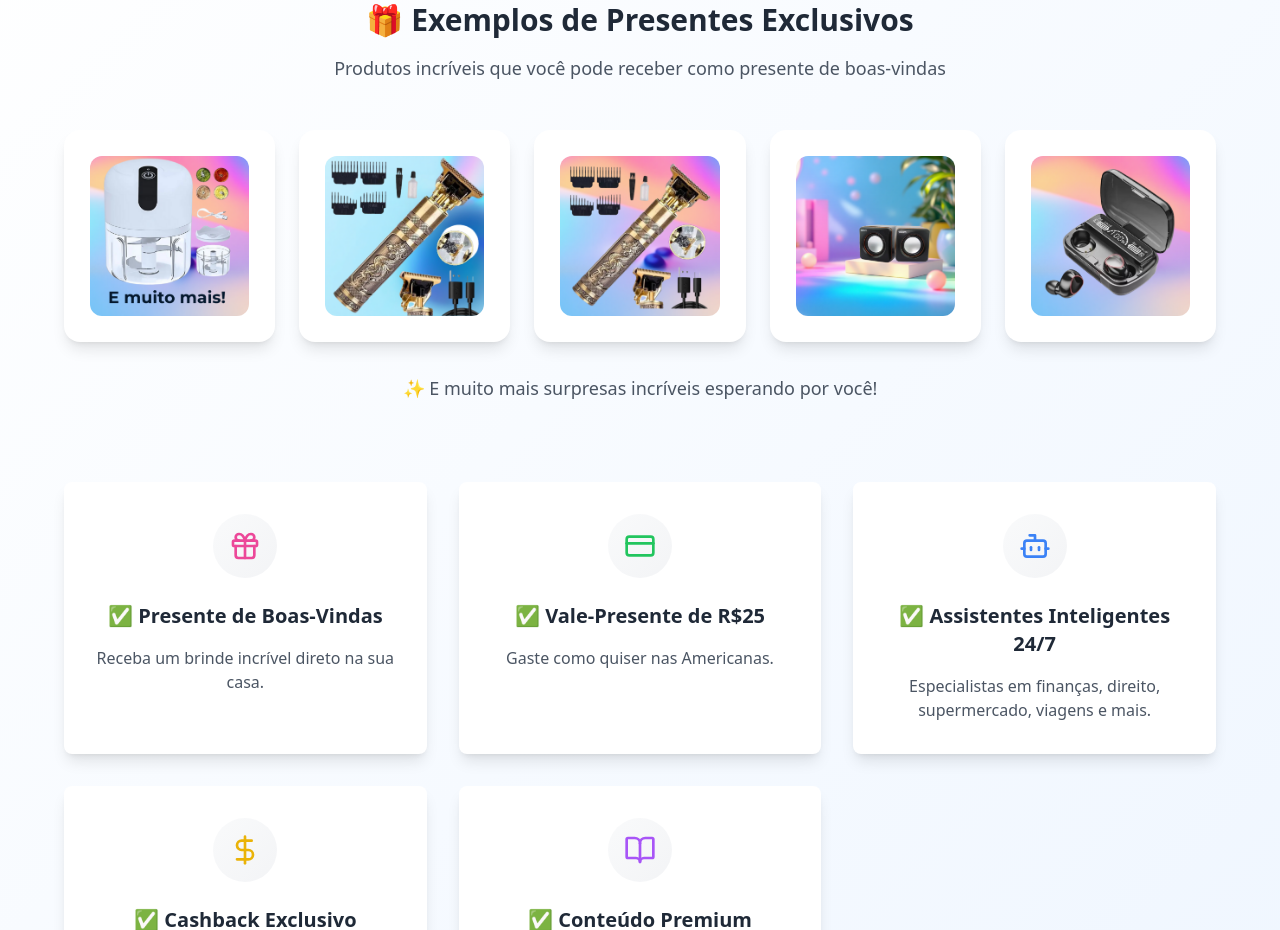
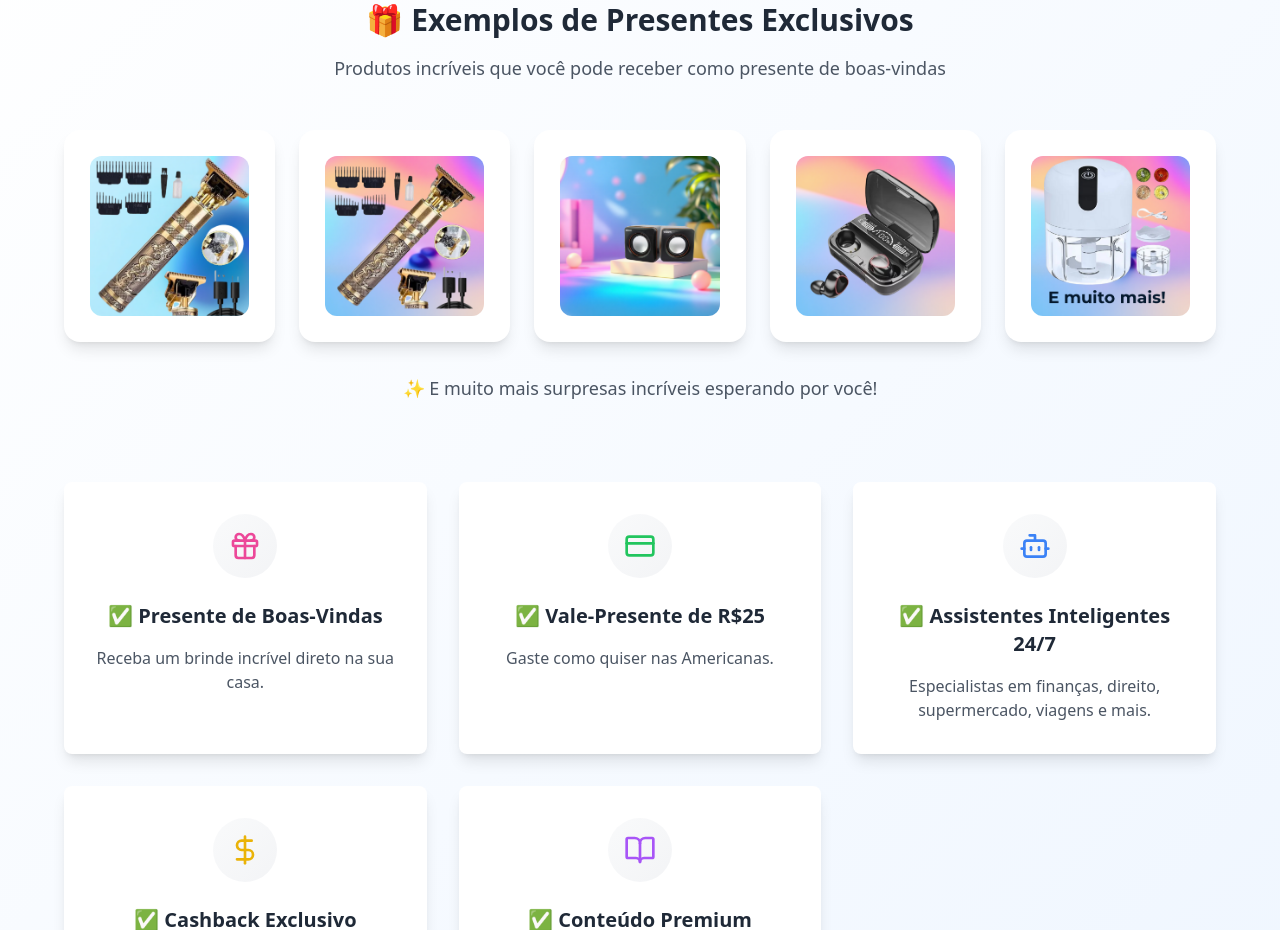
Before and after one commit to somosconsumidores/clube-do-consumidor-inteligente, a React (Vite) app: page / in a window 1280 px wide. Shown: the part 1040-1970 px from the top of the page. Built offline with nearby package versions, Linux system fonts and the light colour scheme.

Commit message:
Add image to the end of the list
Incorporated a new image at the end of the gift images list in the Benefits section.

```diff
--- a/src/components/Benefits.tsx
+++ b/src/components/Benefits.tsx
@@ -1,4 +1,3 @@
-
 import React from 'react';
 import { Card, CardContent } from '@/components/ui/card';
 import { Gift, CreditCard, Bot, DollarSign, BookOpen } from 'lucide-react';
@@ -33,11 +32,11 @@ const Benefits = () => {
   ];
 
   const giftImages = [
-    "/lovable-uploads/410a6ff9-9a33-47de-980c-41489d7e70f3.png",
     "/lovable-uploads/678d5efe-5ef7-423b-b963-298c0f512067.png",
     "/lovable-uploads/3e6a5cbd-218c-4361-bbea-0e2f848e55fe.png",
     "/lovable-uploads/2930ab0f-7c16-4586-a4bc-35b8563ec902.png",
-    "/lovable-uploads/c458f8cb-81b5-4d0e-9e31-f86fd3eaa39e.png"
+    "/lovable-uploads/c458f8cb-81b5-4d0e-9e31-f86fd3eaa39e.png",
+    "/lovable-uploads/410a6ff9-9a33-47de-980c-41489d7e70f3.png"
   ];
 
   return (
```
